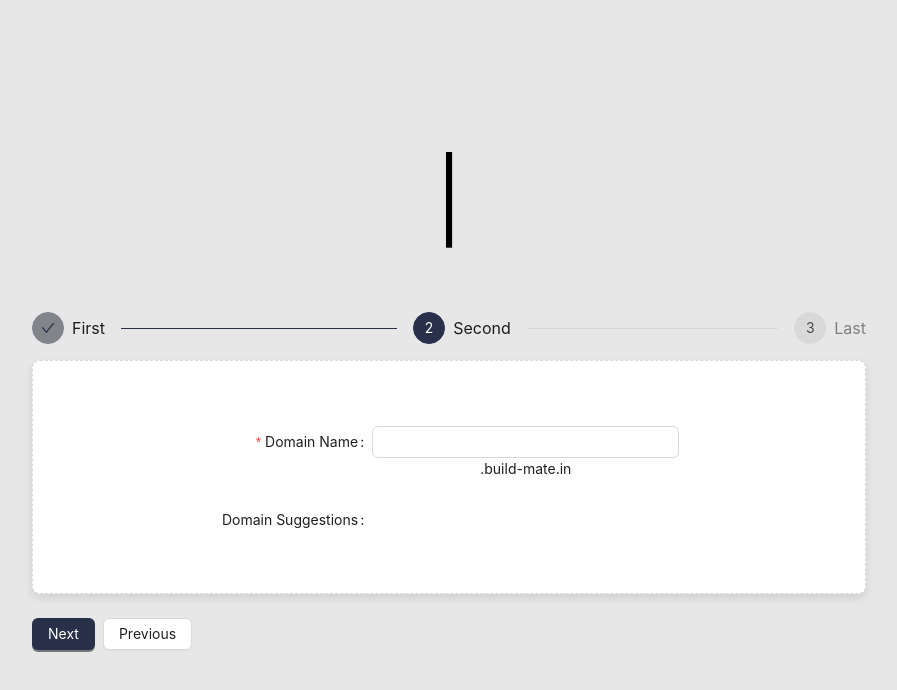
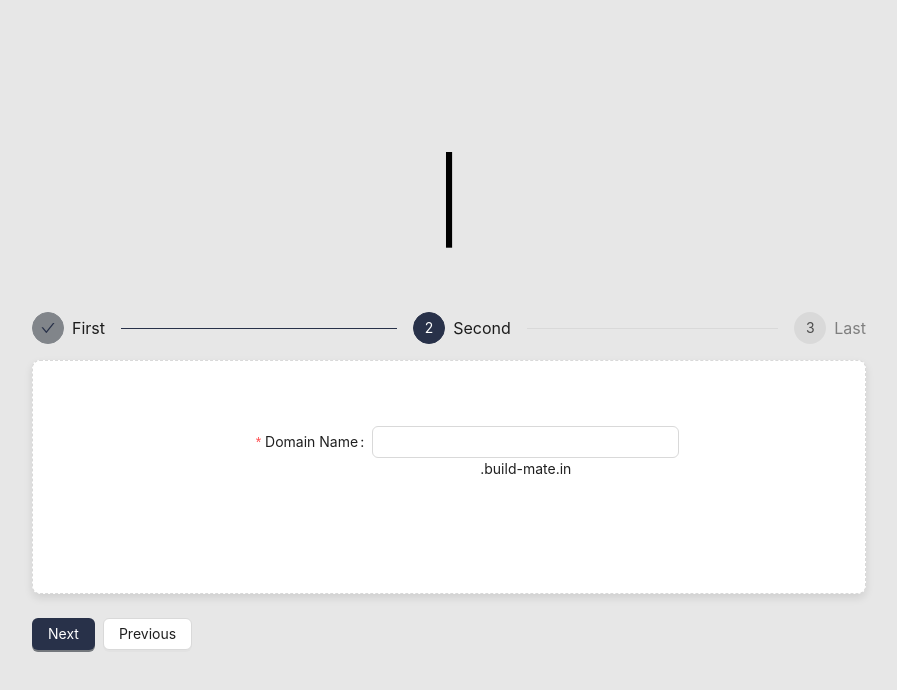
Before and after one commit to Bwarlock/build-mate-frontend, a React (Vite) app: page /register in a window 1280 px wide. Both pictures are taken after a click on the button "Next". Shown: the top 690 px of the page, without its empty margins (191-1088 px from the left). Built offline with nearby package versions, Linux system fonts and the light colour scheme.

Commit message:
Domain Name suggestion added

```diff
--- a/src/components/Register.jsx
+++ b/src/components/Register.jsx
@@ -157,8 +157,7 @@ const Register = () => {
 						</span>
 					</Form.Item>
 					{/* change color to green on selection */}
-					<Form.Item
-						label="Domain Suggestions" >
+					<Form.Item>
 						{domainSuggestions.map((suggestion) => (
 							<Button
 								key={suggestion}
```
Also changed, not shown: 2 other files (tests, documents, lock files or other folders).
